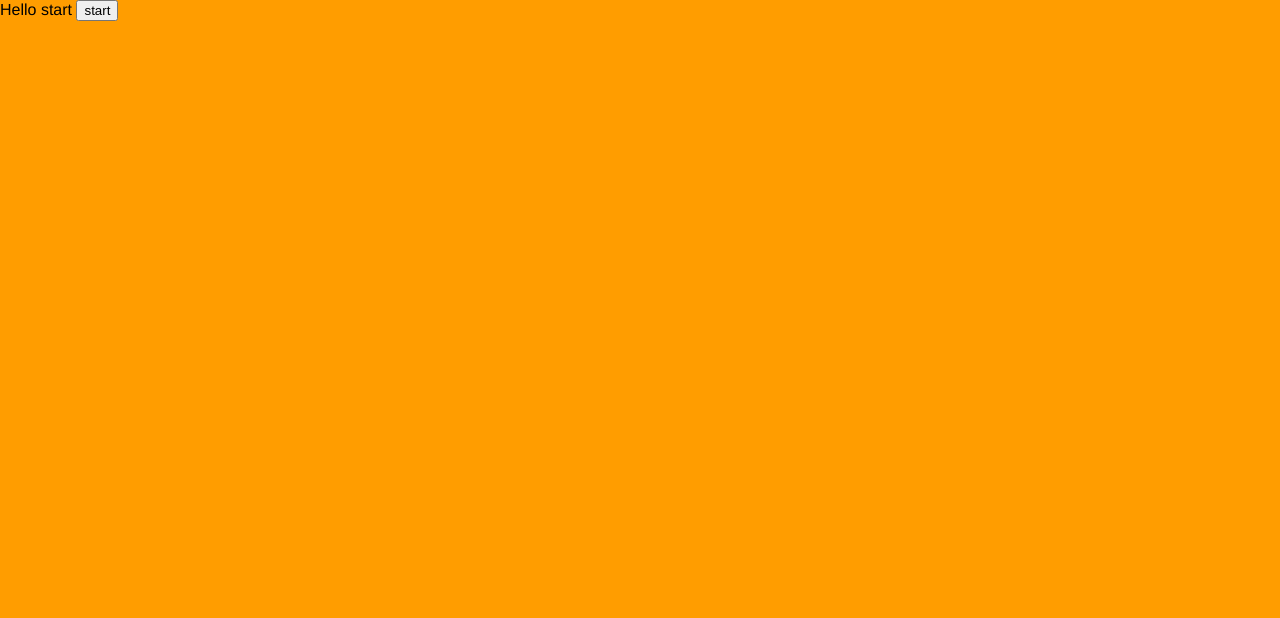
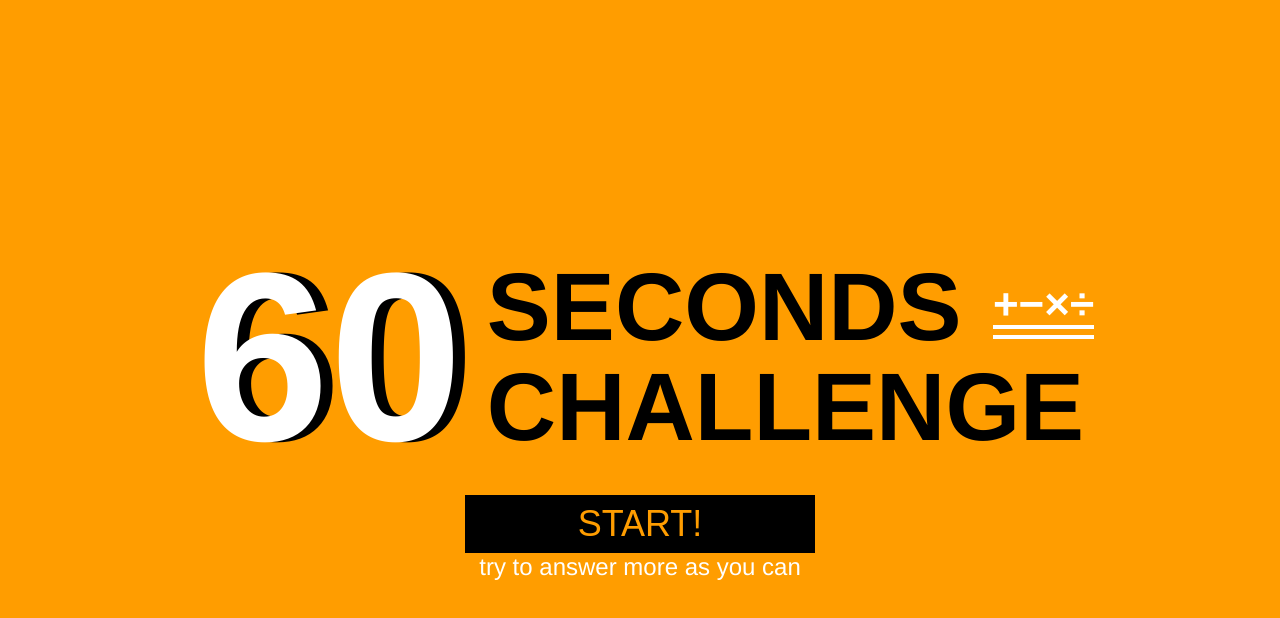
Before and after one commit to LiaoYingKai/counting-game, a Vue app: page / in a window 1280 px wide. Shown: the top 618 px of the page. Built offline with nearby package versions, Linux system fonts and the light colour scheme.

Commit message:
add start page

```diff
--- a/src/components/start.vue
+++ b/src/components/start.vue
@@ -1,14 +1,27 @@
 <template>
   <div class="start">
-    Hello start
-    <button @click="$emit('on-start')">
-      start
-    </button>
+    <div class="start__title">
+      <p>60</p>
+      <div>+−×÷</div>
+      <p>SECONDS <br />CHALLENGE</p>
+    </div>
+    <div class="start__content">
+      <Button @onClick="$emit('on-start')">
+        START!
+      </Button>
+      <p>
+        try to answer more as you can
+      </p>
+    </div>
   </div>
 </template>
 <script>
 import { defineComponent } from "vue";
+import Button from "@/components/button";
 export default defineComponent({
+  components: {
+    Button
+  },
   props: {},
   setup() {}
 });
@@ -17,5 +30,57 @@ export default defineComponent({
 <style scoped lang="scss">
 .start {
   @include fullScreen();
+  @include flexCenter();
+
+  flex-direction: column;
+  &__title {
+    @include flexCenter();
+
+    position: relative;
+    > div {
+      color: $white;
+      font-size: 44px;
+      position: absolute;
+      right: -10px;
+      top: 60px;
+      font-weight: 600;
+      &::before,
+      &::after {
+        background-color: $white;
+        width: 100%;
+        height: 4px;
+        content: "";
+        display: inline-block;
+        position: absolute;
+      }
+      &::after {
+        bottom: 0;
+        left: 0;
+      }
+      &::before {
+        bottom: -10px;
+        left: 0;
+      }
+    }
+    p {
+      &:first-child {
+        color: $white;
+        text-shadow: 12px 0px 0px $black;
+        font-size: 240px;
+        margin-right: 24px;
+        font-weight: 600;
+      }
+      &:last-child {
+        font-weight: 600;
+        line-height: 100px;
+        font-size: 96px;
+      }
+    }
+  }
+  &__content {
+    color: $white;
+    font-size: 24px;
+    text-align: center;
+  }
 }
 </style>
```
